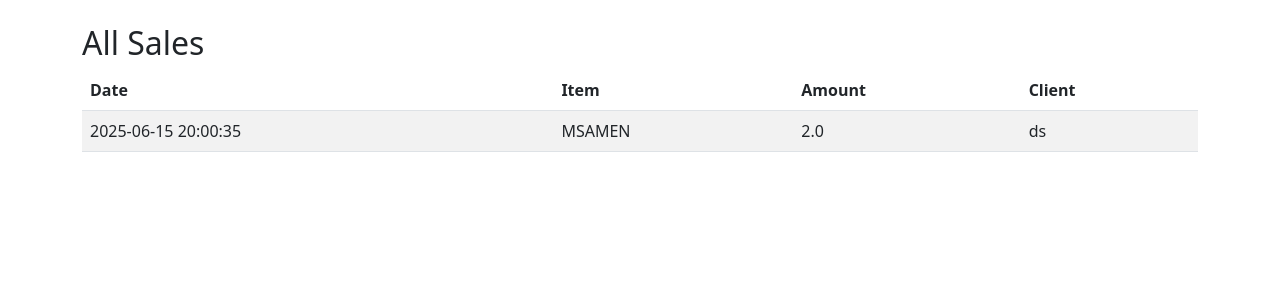
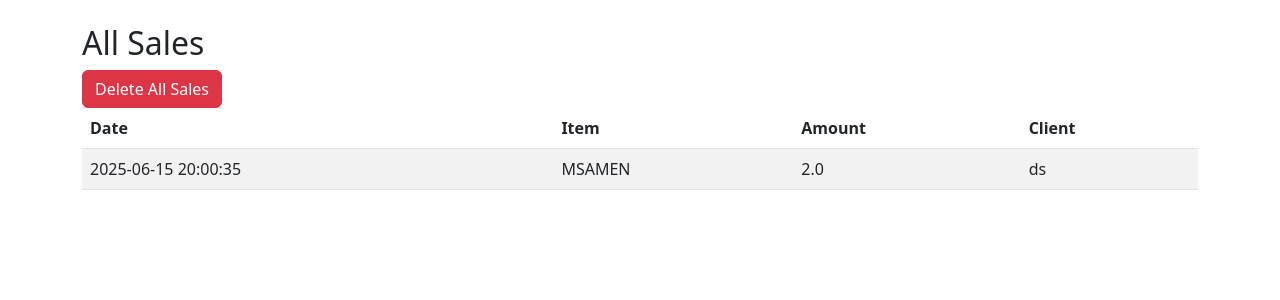
Before and after one commit to amersalamet/msamen-tracker, a Flask app: page /all_sales in a window 1280 px wide. Shown: the part 56-356 px from the top of the page. Run offline with Flask 3, Linux system fonts and the light colour scheme; data comes from the database, SQL or seed files in the repository.

Commit message:
Update all_sales.html

```diff
--- a/templates/all_sales.html
+++ b/templates/all_sales.html
@@ -2,6 +2,9 @@
 
 {% block content %}
 <h2>All Sales</h2>
+<form action="/delete_sales" method="post" onsubmit="return confirm('Are you sure you want to delete ALL sales?');">
+    <button type="submit" class="btn btn-danger">Delete All Sales</button>
+  </form>
 
 <table class="table table-striped">
   <thead>
```
